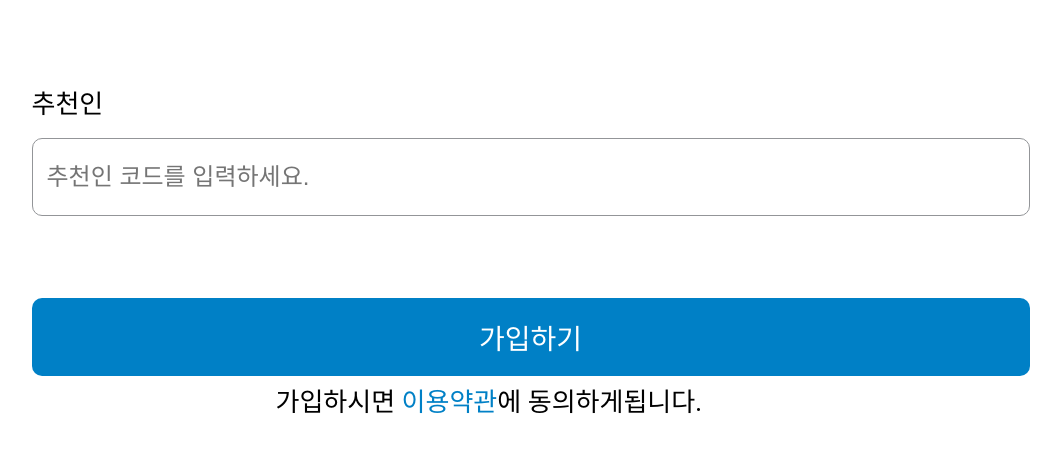
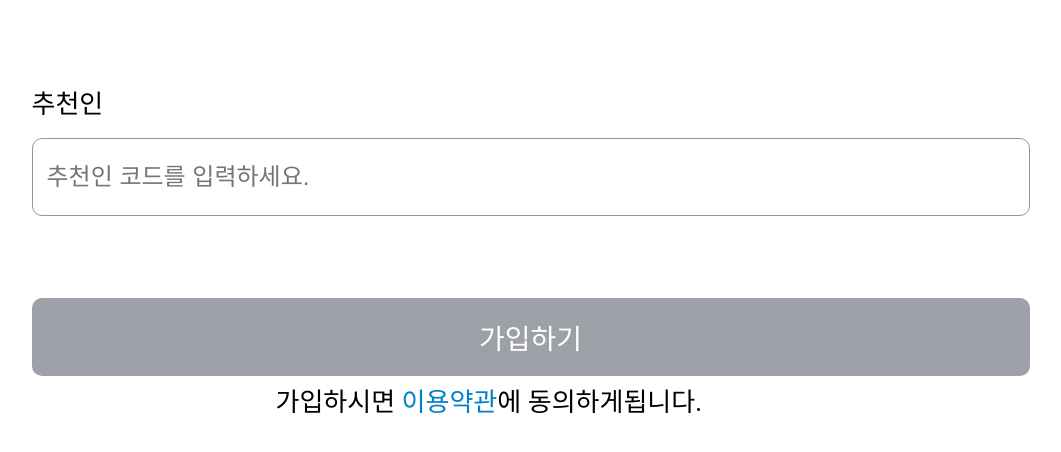
Before and after one commit to TRAVELERSTEAM/TRAVELERS-FE-USER, a React (Vite) app: page /signup in a window 1280 px wide. Shown: the part 2061-2513 px from the top of the page, without its empty margins (120-1181 px from the left). Built offline with nearby package versions, Linux system fonts and the light colour scheme; no server answers.

Commit message:
feat: disabled 추가/#59

```diff
--- a/src/pages/SignUpPage.tsx
+++ b/src/pages/SignUpPage.tsx
@@ -51,6 +51,7 @@ function SignUp() {
 
   const {
     register,
+    watch,
     handleSubmit,
     setError,
     formState: { errors },
@@ -79,6 +80,15 @@ function SignUp() {
   const { ref: profileRef, onChange: profileChange, ...profilelRest } = register('profile');
   const { ref: emailRef, ...emailRest } = register('email');
   const { ref: keyRef, ...keyRest } = register('key');
+
+  const watchUserName = watch('username');
+  const watchBirth = watch('birth');
+  const watchTel = watch('tel');
+  const watchGender = watch('gender');
+  const watchEmail = watch('email');
+  const watchKey = watch('key');
+  const watchPassword = watch('password');
+  const watchConfirmPassword = watch('confirmPassword');
 
   const {
     mutate: signUp,
@@ -239,6 +249,7 @@ function SignUp() {
               console.log(emailAuth.current?.value);
               emailCertificate({ email: emailAuth.current?.value as string });
             }}
+            disabled={!watchEmail}
           >
             인증하기
           </SucessButton>
@@ -268,6 +279,7 @@ function SignUp() {
                 key: emailKey.current?.value as string,
               });
             }}
+            disabled={!watchKey}
           >
             인증 확인
           </SucessButton>
@@ -322,7 +334,22 @@ function SignUp() {
           <label>추천인</label>
           <input {...register('recommend')} type="text" placeholder="추천인 코드를 입력하세요." />
         </RecommendBox>
-        <SignUpButton>가입하기</SignUpButton>
+        <SignUpButton
+          disabled={
+            !(
+              watchUserName &&
+              watchBirth &&
+              watchGender &&
+              watchTel &&
+              watchEmail &&
+              watchKey &&
+              watchPassword &&
+              watchConfirmPassword
+            )
+          }
+        >
+          가입하기
+        </SignUpButton>
         <Terms>
           가입하시면 <span>이용약관</span>에 동의하게됩니다.
         </Terms>
@@ -475,6 +502,7 @@ const RadioItem = styled.div`
     color: #939598;
     text-align: center;
     transition: 0.2s ease;
+    cursor: pointer;
     &:hover {
       background-color: #f7f7f7;
     }
@@ -497,8 +525,13 @@ const SucessButton = styled.button`
   background-color: #ffffff;
   color: #939598;
   transition: 0.2s ease;
+  cursor: pointer;
   &:hover {
     background-color: #f7f7f7;
+  }
+  &:disabled {
+    cursor: default;
+    background-color: #ffffff;
   }
 `;
 
@@ -552,6 +585,11 @@ const SignUpButton = styled.button`
   border-radius: 10px;
   font-size: 28px;
   margin: 82px 0 14px;
+  cursor: pointer;
+  &:disabled {
+    background-color: #9da0a7;
+    cursor: default;
+  }
 `;
 
 const Terms = styled.p`
```
